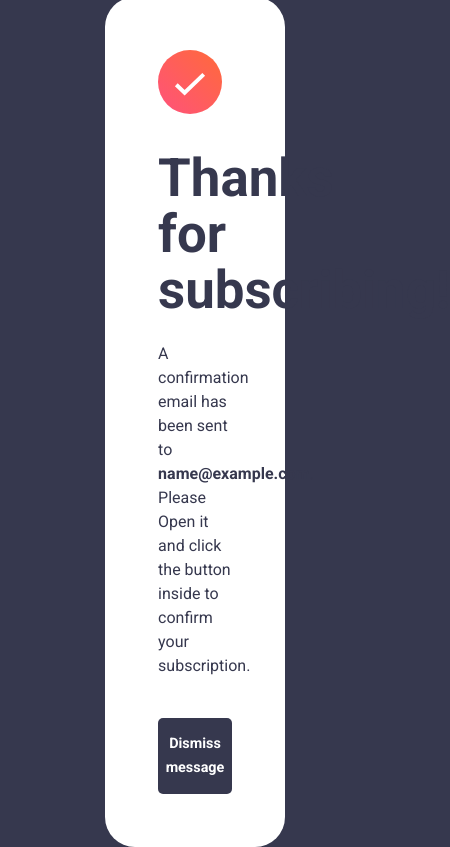
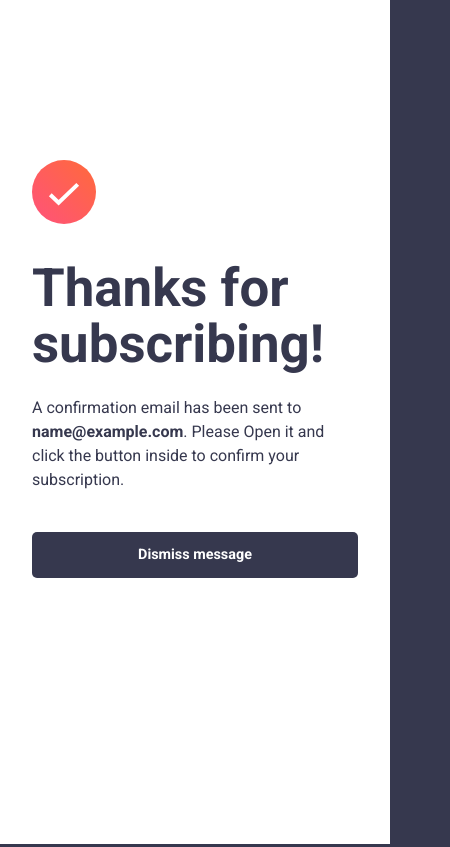
Before and after one commit to TevinDeale/newsletter-sign-up-with-success-message, a React (Vite) app in the folder newsletter-sign-up-app/: page / in a window 390 px wide. Both pictures are taken after typing "name@example.com" into the empty fields and a click on the button "Subscribe to monthly newsletter". Shown: the whole page, 450 px wide, since content can reach past the window. Built offline with nearby package versions, Linux system fonts and the light colour scheme.

Commit message:
mobile ready success

```diff
--- a/newsletter-sign-up-app/src/App.css
+++ b/newsletter-sign-up-app/src/App.css
@@ -147,7 +147,8 @@
   font-size: 1rem;
 }
 
-.success-popup #button {
+.success-popup button {
+  border: 0;
   padding:0;
   background-color: hsl(235, 18%, 26%);
   color: white;
@@ -157,7 +158,7 @@
   border-radius: 5px;
   font-size: .9rem;
   cursor: pointer;
-  transition: .5s;
+  transition: .2s;
 
 }
 
@@ -242,6 +243,10 @@
     border-radius: 0;
     width: 100%;
   }
+
+  .success-popup {
+    min-width: 80%
+  }
 }
 
 @media (max-width: 476px) {
@@ -254,4 +259,13 @@
     padding-top: .25rem;
     padding-bottom: .25rem;
   }
+
+  .success-popup {
+    max-width: 100%;
+    min-width: 100%;
+    border-radius: 0;
+    padding: 2rem;
+    height: 100svh;
+    padding-top: 10rem;
+  }
 }
--- a/newsletter-sign-up-app/src/App.jsx
+++ b/newsletter-sign-up-app/src/App.jsx
@@ -34,7 +34,7 @@ function App() {
             <h1>Thanks for subscribing!</h1>
             <p>A confirmation email has been sent to <strong>{email}</strong>. Please Open it and
             click the button inside to confirm your subscription. </p>
-            <p onClick={() => {window.location.reload()}} id='button'>Dismiss message</p>
+            <button onClick={() => {window.location.reload()}} id='button'>Dismiss message</button>
           </section>
         </main>
         <main className={`left${good}`}>
```
